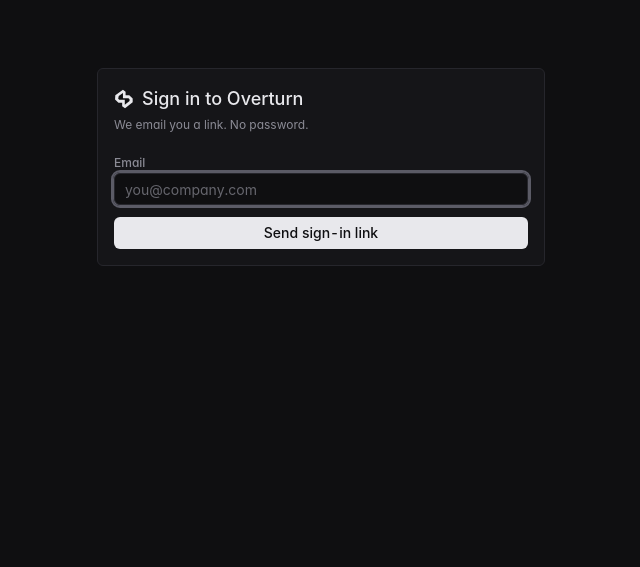
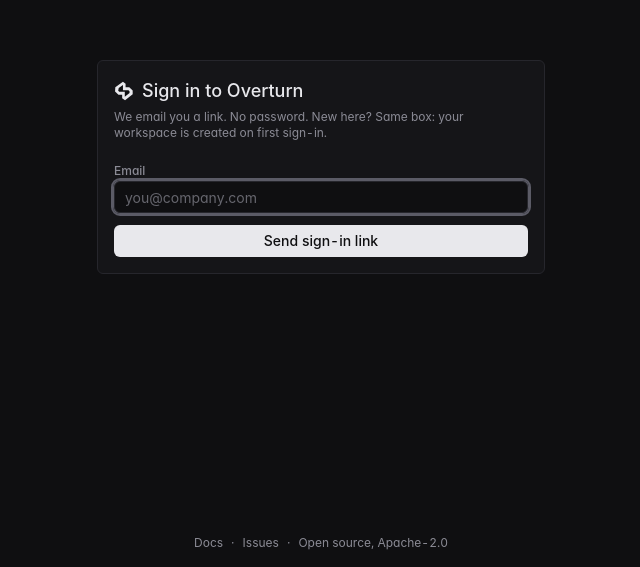
Before and after one commit to overrule-ai/overturn, a Next.js app in the folder apps/web/: page /login in a window 1280 px wide. Shown: the part 233-800 px from the top of the page, without its empty margins (319-959 px from the left). Built offline with nearby package versions, Linux system fonts and the light colour scheme.

Commit message:
login: tell new users the workspace is created on first sign-in; docs/issues links

```diff
--- a/apps/web/app/login/page.tsx
+++ b/apps/web/app/login/page.tsx
@@ -12,13 +12,15 @@
   const [email, setEmail] = useState("");
   const send = useMutation({ mutationFn: () => client.magicLink(email) });
   return (
-    <div className="flex min-h-screen items-center justify-center p-4">
+    <div className="relative flex min-h-screen items-center justify-center p-4">
       <Card className="w-full max-w-md">
         <CardHeader>
           <CardTitle className="flex items-center gap-2 text-lg">
             <Logo /> Sign in to Overturn
           </CardTitle>
-          <CardDescription>We email you a link. No password.</CardDescription>
+          <CardDescription>
+            We email you a link. No password. New here? Same box: your workspace is created on first sign-in.
+          </CardDescription>
         </CardHeader>
         <CardContent>
           {send.data ? (
@@ -72,6 +74,17 @@
           )}
         </CardContent>
       </Card>
+      <p className="absolute bottom-4 text-xs text-muted-foreground">
+        <a className="hover:text-foreground" href="https://github.com/overrule-ai/overturn#readme">
+          Docs
+        </a>
+        <span className="mx-2">·</span>
+        <a className="hover:text-foreground" href="https://github.com/overrule-ai/overturn/issues">
+          Issues
+        </a>
+        <span className="mx-2">·</span>
+        <span>Open source, Apache-2.0</span>
+      </p>
     </div>
   );
 }
```
Also changed, not shown: 1 other file (tests, documents, lock files or other folders).
